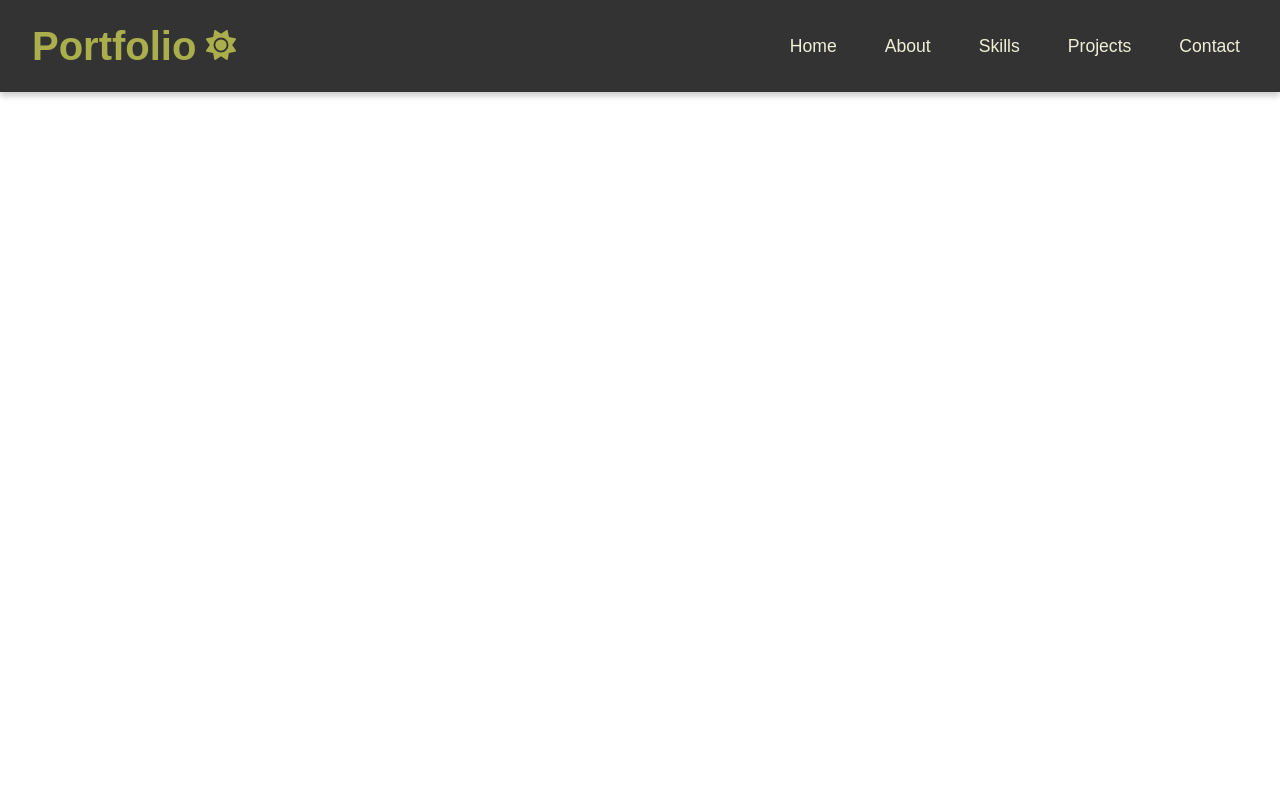
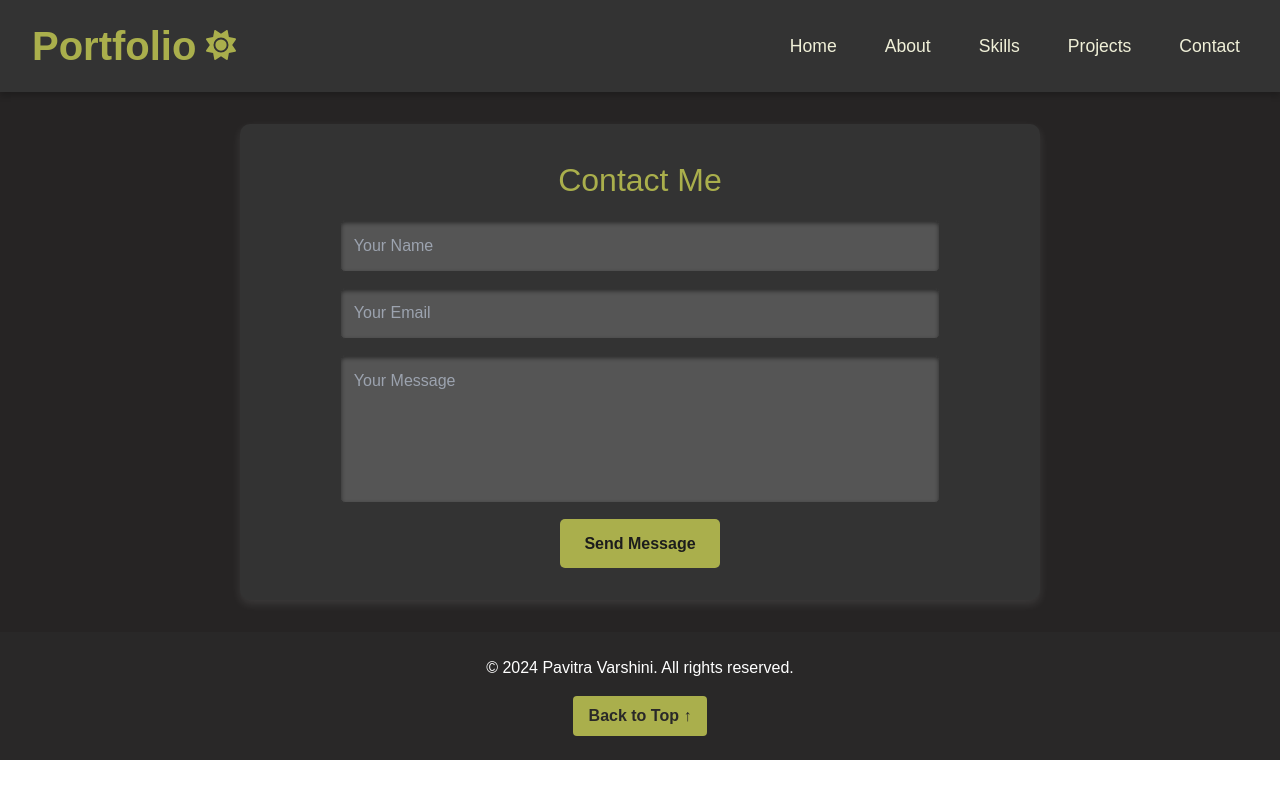
Before and after one commit to pavitravarsh/myportfolio, a React (Create React App) app: page /contact in a window 1280 px wide. Built offline with nearby package versions, Linux system fonts and the light colour scheme.

Commit message:
Added project files

```diff
--- a/src/App.css
+++ b/src/App.css
@@ -1,5 +1,10 @@
 .App {
+  background-color: rgb(38, 36, 36);
   font-family: Arial, sans-serif;
   margin: 0;
   padding: 0;
 }
+
+.light .App {
+  background-color: rgb(255, 255, 255);
+}
--- a/src/App.js
+++ b/src/App.js
@@ -9,6 +9,7 @@ import "./App.css";
 import Projects from "./components/Projects";
 import ProjectDetails from "./components/ProjectDetails";
 import { ThemeProvider } from "./components/ThemeContext";
+import Contact from "./components/Contact";
 
 function App() {
   return (
@@ -25,6 +26,7 @@ function App() {
                   <About />
                   <Skills />
                   <Projects />
+                  <Contact />
                   <Footer />
                 </>
               }
@@ -57,6 +59,15 @@ function App() {
               }
             />
             <Route path="/project/:id" element={<ProjectDetails />} />
+            <Route
+              path="/contact"
+              element={
+                <>
+                  <Contact />
+                  <Footer />
+                </>
+              }
+            />
           </Routes>
         </Router>
       </div>
--- a/src/components/Contact.jsx
+++ b/src/components/Contact.jsx
@@ -1,15 +1,17 @@
 import React from "react";
-import "./styles/Contact.css";
+import "./styles/Contact.css"; // Assuming you save the CSS as ContactSection.css
 
 const Contact = () => {
   return (
-    <section id="contact" className="contact">
+    <div className="contact-section">
       <h2>Contact Me</h2>
-      <p>Email: pavitra@example.com</p>
-      <p>
-        LinkedIn: <a href="https://www.linkedin.com">LinkedIn Profile</a>
-      </p>
-    </section>
+      <form className="contact-form">
+        <input type="text" placeholder="Your Name" required />
+        <input type="email" placeholder="Your Email" required />
+        <textarea placeholder="Your Message" rows="5" required></textarea>
+        <button type="submit">Send Message</button>
+      </form>
+    </div>
   );
 };
 
--- a/src/components/Header.jsx
+++ b/src/components/Header.jsx
@@ -60,9 +60,9 @@ const Header = () => {
             </Link>
           </li>
           <li>
-            <a href="#contact" onClick={() => setIsMenuOpen(false)}>
+            <Link to="/contact" onClick={() => setIsMenuOpen(false)}>
               Contact
-            </a>
+            </Link>
           </li>
         </ul>
       </nav>
--- a/src/components/Profile.jsx
+++ b/src/components/Profile.jsx
@@ -2,6 +2,7 @@ import React from "react";
 import Typewriter from "./Typewriter"; // Import the Typewriter component
 import "./styles/Profile.css"; // Assuming CSS is located here
 import WaterDropGrid from "./WaterDropGridVideo"; // Make sure WaterDropGrid is imported
+import { Link } from "react-router-dom";
 
 const Profile = () => {
   return (
@@ -32,16 +33,17 @@ const Profile = () => {
             digital experiences that inspire!
           </p>
           <div className="cta-buttons">
-            <button className="btn-download">Download CV</button>
-            <button className="btn-contact">Contact</button>
+            <a
+              href="/Pavitra_Varshini_CV.pdf" // Path to your CV file in the public folder
+              download="Pavitra_Varshini_CV.pdf" // This will prompt the browser to download the file
+            >
+              <button className="btn-download">Download CV</button>
+            </a>
+            <Link to="/contact">
+              <button className="btn-contact">Contact</button>
+            </Link>
           </div>
           <div className="social-icons">
-            <a href="#">
-              <i className="fab fa-facebook-f"></i>
-            </a>
-            <a href="#">
-              <i className="fab fa-twitter"></i>
-            </a>
             <a href="https://www.linkedin.com/in/pavitra-varshini-124099259/">
               <i className="fab fa-linkedin-in"></i>
             </a>
--- a/src/components/styles/Contact.css
+++ b/src/components/styles/Contact.css
@@ -1,9 +1,170 @@
-.contact {
-  padding: 40px 20px;
+/* Light Mode Contact Section */
+.light .contact-section {
+  background-color: #edece0; /* Light background */
+  color: #333; /* Dark text */
+  padding: 2rem;
   text-align: center;
-  background-color: #f4f4f4;
+  border-radius: 10px;
+  box-shadow: 0 4px 10px rgba(0, 0, 0, 0.1);
+  max-width: 800px;
+  margin: 2rem auto;
+  transition: background-color 0.3s ease, color 0.3s ease;
 }
 
-.contact h2 {
+.light .contact-section h2 {
   font-size: 2rem;
+  color: #9c6644; /* Accent color for headings */
+  margin-bottom: 1rem;
 }
+
+.light .contact-section p {
+  font-size: 1rem;
+  color: #555;
+  margin-bottom: 1.5rem;
+}
+
+.light .contact-form {
+  display: flex;
+  flex-direction: column;
+  align-items: center;
+  gap: 1rem;
+}
+
+/* Input Fields and Text Area in Light Mode */
+.light .contact-form input,
+.light .contact-form textarea {
+  width: 100%;
+  max-width: 600px;
+  padding: 0.8rem;
+  border: 1px solid #ccc;
+  border-radius: 5px;
+  font-size: 1rem;
+  background-color: #ffffff; /* White input background */
+  color: #333; /* Dark text inside input fields */
+  box-shadow: inset 0 2px 4px rgba(0, 0, 0, 0.1);
+  transition: background-color 0.3s ease, color 0.3s ease, border 0.3s ease;
+}
+
+.light .contact-form textarea {
+  resize: none;
+}
+
+/* Submit Button in Light Mode */
+.light .contact-form button {
+  border: none;
+  padding: 0.8rem 1.5rem;
+  border-radius: 5px;
+  font-size: 1rem;
+  cursor: pointer;
+  font-weight: bold;
+  background-color: #9c6644; /* Accent color for button */
+  color: #ffffff; /* Light text for button */
+  transition: background-color 0.3s ease, transform 0.3s ease;
+}
+
+.light .contact-form button:hover {
+  background-color: #9c6644; /* Slightly lighter accent color */
+  transform: scale(1.05); /* Slight enlargement on hover */
+}
+
+/* Responsive Styling for Light Mode */
+@media (max-width: 768px) {
+  .light .contact-form input,
+  .light .contact-form textarea {
+    width: 90%;
+  }
+
+  .light .contact-section {
+    padding: 1.5rem;
+  }
+
+  .light .contact-section h2 {
+    font-size: 1.8rem;
+  }
+}
+
+/* Dark Mode Contact Section */
+.dark .contact-section {
+  background-color: #333 !important; /* Dark background */
+  color: #f5f5f5; /* Light text */
+  padding: 2rem;
+  text-align: center;
+  border-radius: 10px;
+  box-shadow: 0 4px 10px rgba(255, 255, 255, 0.1);
+  max-width: 800px;
+  margin: 2rem auto;
+  transition: background-color 0.3s ease, color 0.3s ease;
+}
+
+.dark .contact-section h2 {
+  font-size: 2rem;
+  color: #aaaf4c; /* Accent color for headings */
+  margin-bottom: 1rem;
+}
+
+.dark .contact-section p {
+  font-size: 1rem;
+  color: #cccccc; /* Muted text for paragraph */
+  margin-bottom: 1.5rem;
+}
+
+.dark .contact-form {
+  display: flex;
+  flex-direction: column;
+  align-items: center;
+  gap: 1rem;
+}
+
+/* Input Fields and Text Area in Dark Mode */
+.dark .contact-form input,
+.dark .contact-form textarea {
+  width: 100%;
+  max-width: 600px;
+  padding: 0.8rem;
+  border: 1px solid #333; /* Subtle border */
+  border-radius: 5px;
+  font-size: 1rem;
+  background-color: #555; /* Darker input background */
+  color: #ffffff; /* Light text inside input fields */
+  box-shadow: inset 0 2px 4px rgba(0, 0, 0, 0.5);
+  transition: background-color 0.3s ease, color 0.3s ease, border 0.3s ease;
+}
+
+.dark .contact-form textarea {
+  resize: none;
+}
+
+/* Submit Button in Dark Mode */
+.dark .contact-form button {
+  border: none;
+  padding: 0.8rem 1.5rem;
+  border-radius: 5px;
+  font-size: 1rem;
+  cursor: pointer;
+  font-weight: bold;
+  background-color: #aaaf4c; /* Accent color for button */
+  color: #1c1c1c; /* Dark text for contrast */
+  transition: background-color 0.3s ease, transform 0.3s ease;
+}
+
+.dark .contact-form button:hover {
+  background-color: #bfc270; /* Slightly lighter accent color */
+  transform: scale(1.05); /* Slight enlargement on hover */
+}
+
+/* Responsive Styling for Dark Mode */
+@media (max-width: 768px) {
+  .dark .contact-form input,
+  .dark .contact-form textarea {
+    width: 90%;
+  }
+
+  .dark .contact-section {
+    background-color: #1c1c1c;
+    padding: 1.5rem;
+  }
+
+  .dark .contact-section h2 {
+    font-size: 1.8rem;
+  }
+}
--- a/src/components/styles/Profile.css
+++ b/src/components/styles/Profile.css
@@ -265,7 +265,7 @@
 .scroll-indicator p {
   font-size: 1rem;
   font-weight: bold;
-  color: #aaaf4c; /* Your green color */
+  color: #aaaf4c;
   text-transform: uppercase;
   margin-bottom: 10px; /* Space between text and arrow */
   writing-mode: vertical-lr;
--- a/src/components/styles/Projects.css
+++ b/src/components/styles/Projects.css
@@ -1,4 +1,3 @@
-/* Container for the Projects Section */
 .projects-section {
   padding: 2rem;
   background-color: #aaaf4c;
```
Also changed, not shown: 1 other file (tests, documents, lock files or other folders).
